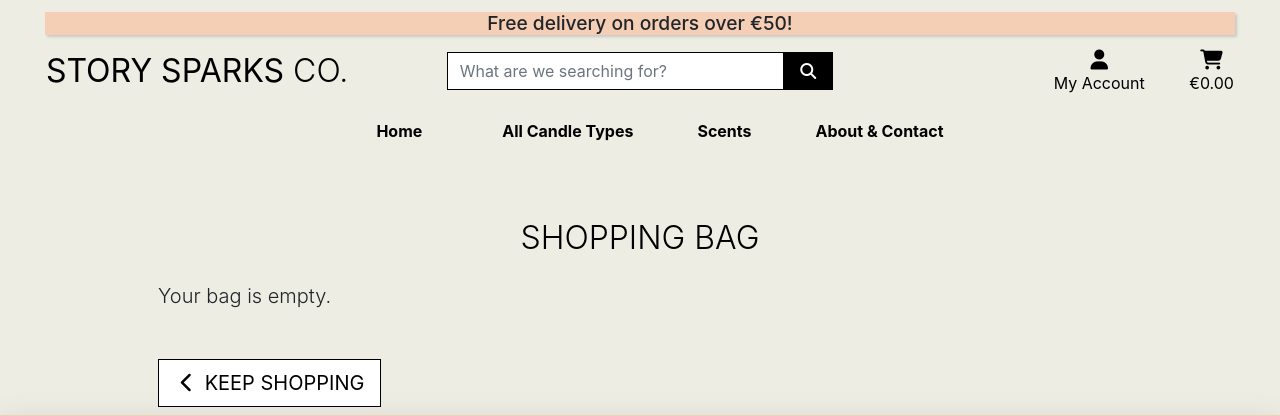
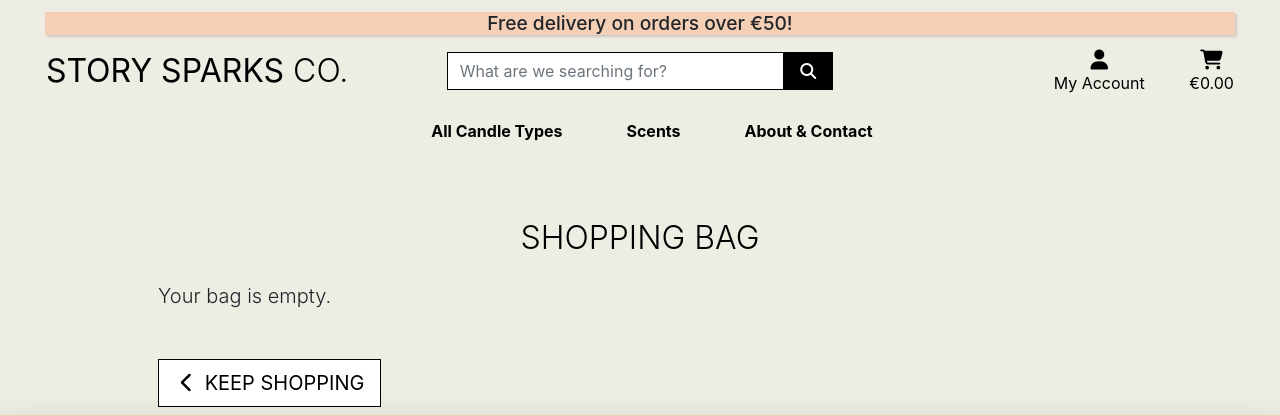
Before and after one commit to katzur/story-sparks, a Django app: page /bag/ in a window 1280 px wide. Shown: the top 416 px of the page. Run offline with Django 3.2, Linux system fonts and the light colour scheme; some libraries are stand-ins or nearby versions.

Commit message:
Add refactoring to the navigation tab

```diff
--- a/templates/allauth/account/base.html
+++ b/templates/allauth/account/base.html
@@ -3,7 +3,7 @@
 {% block content %}
     <div class="container header-container">
         <div class="overlay"></div>
-        <div class="row">
+        <div class="row" style="margin-bottom: 3em;">
             <div class="col-12 col-md-6">
                 <div class="allauth-form-inner-content">
                     {% block inner_content %}
--- a/templates/includes/main-nav.html
+++ b/templates/includes/main-nav.html
@@ -1,10 +1,10 @@
 <div class="collapse navbar-collapse stroke" id="main-nav">
     <ul class="navbar-nav w-auto mx-auto">
-        <li class="nav-item mx-3">
-            <!-- Home -->
-            <a href="{% url 'home' %}" class="logo-font font-weight-bold nav-link text-black mr-5 stroke">Home</a>
+        <li class="nav-item d-block d-md-none">
+            <a class="logo-font font-weight-bold nav-link text-black mr-5" href="{% url 'home' %}" id="home-link">
+                Home
+            </a>
         </li>
-
         <li class="nav-item dropdown">
             <!-- Full Range dropdown -->
             <a class="logo-font font-weight-bold nav-link text-black mr-5" href="#" id="all-products-link" data-toggle="dropdown" aria-haspopup="true" aria-expanded="false">
--- a/templates/includes/mobile-top-header.html
+++ b/templates/includes/mobile-top-header.html
@@ -32,7 +32,7 @@
             {% if request.user.is_superuser %}
                 <a href="{% url 'add_product' %}" class="dropdown-item">Product Management</a>
             {% endif %}
-            <a href="" class="dropdown-item">My Profile</a>
+            <a href="{% url 'profile' %}" class="dropdown-item">My Profile</a>
             <a href="{% url 'account_logout' %}" class="dropdown-item">Logout</a>
         {% else %}
             <a href="{% url 'account_signup' %}" class="dropdown-item">Register</a>
```
